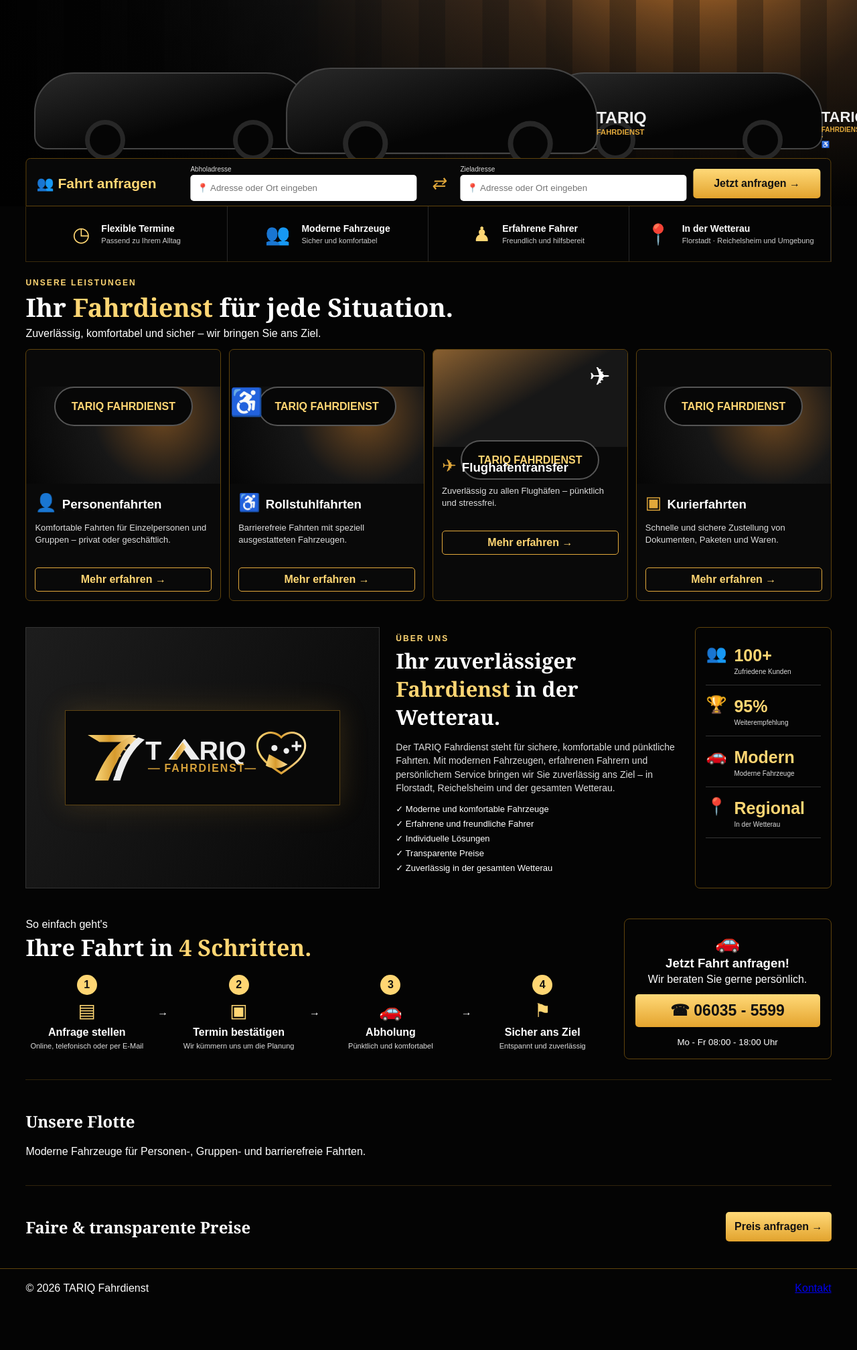
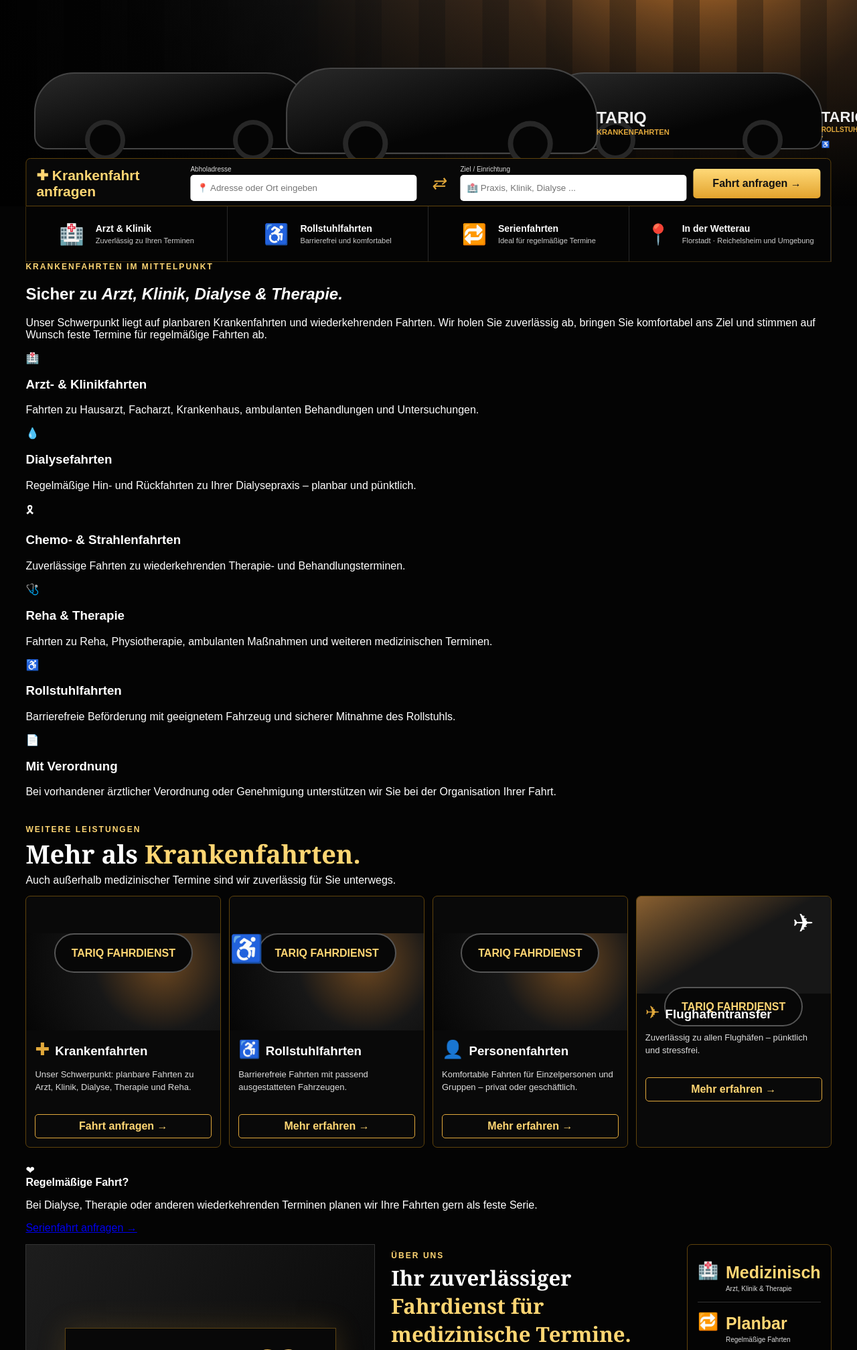
Before and after one commit to raheel5599/Fahrdienst_website, a plain HTML site: page index.html in a window 1280 px wide. Shown: the part 398-2413 px from the top of the page at 67% size. Before the commit the page ends 2350 px from the top, so only its background shows below. Drawn offline with Linux system fonts and the light colour scheme.

Commit message:
Refocus Fahrdienst website on Krankenfahrten

```diff
--- a/index.html
+++ b/index.html
@@ -1,9 +1,21 @@
-<!doctype html><html lang="de"><head><meta charset="utf-8"><meta name="viewport" content="width=device-width,initial-scale=1"><meta name="theme-color" content="#050505"><title>TARIQ Fahrdienst | Wetterau</title><meta name="description" content="TARIQ Fahrdienst – Personenfahrten, Rollstuhlfahrten, Flughafentransfer und Kurierfahrten in der Wetterau."><link rel="stylesheet" href="styles.css"></head><body>
-<header><a class="brand" href="#start"><img src="logo.svg" alt="TARIQ Fahrdienst"></a><nav><a class="active" href="#start">Startseite</a><a href="#leistungen">Leistungen</a><a href="#flotte">Unsere Flotte</a><a href="#preise">Preise</a><a href="#ueber">Über uns</a><a href="#kontakt">Kontakt</a></nav><div class="headcall"><a href="tel:+4960355599">☎ 06035 - 5599</a><small>Mo - Fr 08:00 - 18:00 Uhr</small></div></header>
-<main id="start"><section class="hero"><div class="heroShade"></div><div class="heroLogo"><img src="logo.svg" alt="TARIQ Fahrdienst"><p>WIR BRINGEN SIE SICHER ANS ZIEL.</p><div class="values"><span>🛡<b>SICHER</b></span><span>♡<b>ZUVERLÄSSIG</b></span><span>👥<b>PERSÖNLICH</b></span><span>◷<b>PÜNKTLICH</b></span></div></div><div class="vehicleStage"><div class="vehicle v1">TARIQ<small>FAHRDIENST</small></div><div class="vehicle v2">TARIQ<small>FAHRDIENST</small></div><div class="vehicle v3">TARIQ<small>FAHRDIENST · ♿</small></div></div>
-<div class="request"><strong>👥 Fahrt anfragen</strong><label>Abholadresse<input placeholder="📍 Adresse oder Ort eingeben"></label><i>⇄</i><label>Zieladresse<input placeholder="📍 Adresse oder Ort eingeben"></label><a href="#kontakt">Jetzt anfragen →</a></div></section>
-<section class="benefits wrap"><article>◷<div><b>Flexible Termine</b><small>Passend zu Ihrem Alltag</small></div></article><article>👥<div><b>Moderne Fahrzeuge</b><small>Sicher und komfortabel</small></div></article><article>♟<div><b>Erfahrene Fahrer</b><small>Freundlich und hilfsbereit</small></div></article><article>📍<div><b>In der Wetterau</b><small>Florstadt · Reichelsheim und Umgebung</small></div></article></section>
-<section id="leistungen" class="services wrap"><p class="eyebrow">UNSERE LEISTUNGEN</p><h1>Ihr <em>Fahrdienst</em> für jede Situation.</h1><p>Zuverlässig, komfortabel und sicher – wir bringen Sie ans Ziel.</p><div class="cards"><article><div class="photo carphoto"></div><div><span>👤</span><h3>Personenfahrten</h3><p>Komfortable Fahrten für Einzelpersonen und Gruppen – privat oder geschäftlich.</p><a href="#kontakt">Mehr erfahren →</a></div></article><article><div class="photo wheelphoto"></div><div><span>♿</span><h3>Rollstuhlfahrten</h3><p>Barrierefreie Fahrten mit speziell ausgestatteten Fahrzeugen.</p><a href="#kontakt">Mehr erfahren →</a></div></article><article><div class="photo airportphoto"></div><div><span>✈</span><h3>Flughafentransfer</h3><p>Zuverlässig zu allen Flughäfen – pünktlich und stressfrei.</p><a href="#kontakt">Mehr erfahren →</a></div></article><article><div class="photo courierphoto"></div><div><span>▣</span><h3>Kurierfahrten</h3><p>Schnelle und sichere Zustellung von Dokumenten, Paketen und Waren.</p><a href="#kontakt">Mehr erfahren →</a></div></article></div></section>
-<section id="ueber" class="about wrap"><div class="office"><img src="logo.svg" alt="TARIQ Fahrdienst"></div><div class="aboutText"><p class="eyebrow">ÜBER UNS</p><h2>Ihr zuverlässiger<br><em>Fahrdienst</em> in der Wetterau.</h2><p>Der TARIQ Fahrdienst steht für sichere, komfortable und pünktliche Fahrten. Mit modernen Fahrzeugen, erfahrenen Fahrern und persönlichem Service bringen wir Sie zuverlässig ans Ziel – in Florstadt, Reichelsheim und der gesamten Wetterau.</p><ul><li>✓ Moderne und komfortable Fahrzeuge</li><li>✓ Erfahrene und freundliche Fahrer</li><li>✓ Individuelle Lösungen</li><li>✓ Transparente Preise</li><li>✓ Zuverlässig in der gesamten Wetterau</li></ul></div><aside><div>👥 <b>100+</b><small>Zufriedene Kunden</small></div><div>🏆 <b>95%</b><small>Weiterempfehlung</small></div><div>🚗 <b>Modern</b><small>Moderne Fahrzeuge</small></div><div>📍 <b>Regional</b><small>In der Wetterau</small></div></aside></section>
-<section class="steps wrap"><div><p>So einfach geht's</p><h2>Ihre Fahrt in <em>4 Schritten.</em></h2><div class="stepgrid"><article><b>1</b><span>▤</span><strong>Anfrage stellen</strong><small>Online, telefonisch oder per E-Mail</small></article><i>→</i><article><b>2</b><span>▣</span><strong>Termin bestätigen</strong><small>Wir kümmern uns um die Planung</small></article><i>→</i><article><b>3</b><span>🚗</span><strong>Abholung</strong><small>Pünktlich und komfortabel</small></article><i>→</i><article><b>4</b><span>⚑</span><strong>Sicher ans Ziel</strong><small>Entspannt und zuverlässig</small></article></div></div><aside id="kontakt"><span>🚗</span><h3>Jetzt Fahrt anfragen!</h3><p>Wir beraten Sie gerne persönlich.</p><a href="tel:+4960355599">☎ 06035 - 5599</a><small>Mo - Fr 08:00 - 18:00 Uhr</small></aside></section>
-<section id="flotte" class="flotte wrap"><h2>Unsere Flotte</h2><p>Moderne Fahrzeuge für Personen-, Gruppen- und barrierefreie Fahrten.</p></section><section id="preise" class="prices wrap"><h2>Faire & transparente Preise</h2><a href="#kontakt">Preis anfragen →</a></section></main><footer><div class="wrap">© 2026 TARIQ Fahrdienst <a href="#kontakt">Kontakt</a></div></footer></body></html>
+<!doctype html><html lang="de"><head><meta charset="utf-8"><meta name="viewport" content="width=device-width,initial-scale=1"><meta name="theme-color" content="#050505"><title>TARIQ Fahrdienst | Krankenfahrten in der Wetterau</title><meta name="description" content="TARIQ Fahrdienst – Krankenfahrten, Dialysefahrten, Arzt- und Klinikfahrten, Rollstuhlfahrten und weitere Fahrdienste in der Wetterau."><link rel="stylesheet" href="styles.css"></head><body>
+<header><a class="brand" href="#start"><img src="logo.svg" alt="TARIQ Fahrdienst"></a><nav><a class="active" href="#start">Startseite</a><a href="#krankenfahrten">Krankenfahrten</a><a href="#leistungen">Leistungen</a><a href="#ablauf">Ablauf</a><a href="#ueber">Über uns</a><a href="#kontakt">Kontakt</a></nav><div class="headcall"><a href="tel:+4960355599">☎ 06035 - 5599</a><small>Persönlich für Sie da</small></div></header>
+<main id="start">
+<section class="hero"><div class="heroShade"></div><div class="heroLogo"><img src="logo.svg" alt="TARIQ Fahrdienst"><p>WIR BRINGEN SIE SICHER ANS ZIEL.</p><div class="values"><span>🛡<b>SICHER</b></span><span>♡<b>ZUVERLÄSSIG</b></span><span>👥<b>PERSÖNLICH</b></span><span>◷<b>PÜNKTLICH</b></span></div></div><div class="vehicleStage"><div class="vehicle v1">TARIQ<small>ARZT- & KLINIKFAHRTEN</small></div><div class="vehicle v2">TARIQ<small>KRANKENFAHRTEN</small></div><div class="vehicle v3">TARIQ<small>ROLLSTUHLFAHRTEN · ♿</small></div></div>
+<div class="request"><strong>✚ Krankenfahrt anfragen</strong><label>Abholadresse<input placeholder="📍 Adresse oder Ort eingeben"></label><i>⇄</i><label>Ziel / Einrichtung<input placeholder="🏥 Praxis, Klinik, Dialyse ..."></label><a href="#kontakt">Fahrt anfragen →</a></div></section>
+
+<section class="benefits wrap"><article>🏥<div><b>Arzt & Klinik</b><small>Zuverlässig zu Ihren Terminen</small></div></article><article>♿<div><b>Rollstuhlfahrten</b><small>Barrierefrei und komfortabel</small></div></article><article>🔁<div><b>Serienfahrten</b><small>Ideal für regelmäßige Termine</small></div></article><article>📍<div><b>In der Wetterau</b><small>Florstadt · Reichelsheim und Umgebung</small></div></article></section>
+
+<section id="krankenfahrten" class="patient-focus wrap"><div class="section-title"><p class="eyebrow">KRANKENFAHRTEN IM MITTELPUNKT</p><h1>Sicher zu <em>Arzt, Klinik, Dialyse & Therapie.</em></h1><p>Unser Schwerpunkt liegt auf planbaren Krankenfahrten und wiederkehrenden Fahrten. Wir holen Sie zuverlässig ab, bringen Sie komfortabel ans Ziel und stimmen auf Wunsch feste Termine für regelmäßige Fahrten ab.</p></div><div class="patient-grid"><article class="featured"><span>🏥</span><h3>Arzt- & Klinikfahrten</h3><p>Fahrten zu Hausarzt, Facharzt, Krankenhaus, ambulanten Behandlungen und Untersuchungen.</p></article><article><span>💧</span><h3>Dialysefahrten</h3><p>Regelmäßige Hin- und Rückfahrten zu Ihrer Dialysepraxis – planbar und pünktlich.</p></article><article><span>🎗</span><h3>Chemo- & Strahlenfahrten</h3><p>Zuverlässige Fahrten zu wiederkehrenden Therapie- und Behandlungsterminen.</p></article><article><span>🩺</span><h3>Reha & Therapie</h3><p>Fahrten zu Reha, Physiotherapie, ambulanten Maßnahmen und weiteren medizinischen Terminen.</p></article><article><span>♿</span><h3>Rollstuhlfahrten</h3><p>Barrierefreie Beförderung mit geeignetem Fahrzeug und sicherer Mitnahme des Rollstuhls.</p></article><article><span>📄</span><h3>Mit Verordnung</h3><p>Bei vorhandener ärztlicher Verordnung oder Genehmigung unterstützen wir Sie bei der Organisation Ihrer Fahrt.</p></article></div></section>
+
+<section id="leistungen" class="services wrap"><p class="eyebrow">WEITERE LEISTUNGEN</p><h1>Mehr als <em>Krankenfahrten.</em></h1><p>Auch außerhalb medizinischer Termine sind wir zuverlässig für Sie unterwegs.</p><div class="cards"><article><div class="photo medicalphoto"></div><div><span>✚</span><h3>Krankenfahrten</h3><p>Unser Schwerpunkt: planbare Fahrten zu Arzt, Klinik, Dialyse, Therapie und Reha.</p><a href="#kontakt">Fahrt anfragen →</a></div></article><article><div class="photo wheelphoto"></div><div><span>♿</span><h3>Rollstuhlfahrten</h3><p>Barrierefreie Fahrten mit passend ausgestatteten Fahrzeugen.</p><a href="#kontakt">Mehr erfahren →</a></div></article><article><div class="photo carphoto"></div><div><span>👤</span><h3>Personenfahrten</h3><p>Komfortable Fahrten für Einzelpersonen und Gruppen – privat oder geschäftlich.</p><a href="#kontakt">Mehr erfahren →</a></div></article><article><div class="photo airportphoto"></div><div><span>✈</span><h3>Flughafentransfer</h3><p>Zuverlässig zu allen Flughäfen – pünktlich und stressfrei.</p><a href="#kontakt">Mehr erfahren →</a></div></article></div></section>
+
+<section class="care-banner wrap"><div><span>❤</span><div><strong>Regelmäßige Fahrt?</strong><p>Bei Dialyse, Therapie oder anderen wiederkehrenden Terminen planen wir Ihre Fahrten gern als feste Serie.</p></div></div><a href="#kontakt">Serienfahrt anfragen →</a></section>
+
+<section id="ueber" class="about wrap"><div class="office"><img src="logo.svg" alt="TARIQ Fahrdienst"></div><div class="aboutText"><p class="eyebrow">ÜBER UNS</p><h2>Ihr zuverlässiger<br><em>Fahrdienst für medizinische Termine.</em></h2><p>Der TARIQ Fahrdienst ist auf sichere, komfortable und pünktliche Beförderung ausgerichtet. Besonders wichtig sind uns ein ruhiger Umgang, persönliche Betreuung und eine verlässliche Terminplanung bei regelmäßigen Krankenfahrten.</p><ul><li>✓ Schwerpunkt Krankenfahrten</li><li>✓ Planbare Serien- und Wiederholungsfahrten</li><li>✓ Rollstuhlgerechte Beförderung</li><li>✓ Freundliche und hilfsbereite Fahrer</li><li>✓ Fahrten in Florstadt, Reichelsheim und der Wetterau</li></ul></div><aside><div>🏥 <b>Medizinisch</b><small>Arzt, Klinik & Therapie</small></div><div>🔁 <b>Planbar</b><small>Regelmäßige Fahrten</small></div><div>♿ <b>Barrierefrei</b><small>Rollstuhlfahrten</small></div><div>📍 <b>Regional</b><small>In der Wetterau</small></div></aside></section>
+
+<section id="ablauf" class="steps wrap"><div><p>So einfach geht's</p><h2>Ihre Krankenfahrt in <em>4 Schritten.</em></h2><div class="stepgrid"><article><b>1</b><span>☎</span><strong>Fahrt anfragen</strong><small>Termin, Abholort und Ziel mitteilen</small></article><i>→</i><article><b>2</b><span>📄</span><strong>Unterlagen klären</strong><small>Falls vorhanden: Verordnung oder Genehmigung bereithalten</small></article><i>→</i><article><b>3</b><span>🚗</span><strong>Pünktliche Abholung</strong><small>Wir holen Sie zum vereinbarten Zeitpunkt ab</small></article><i>→</i><article><b>4</b><span>🏥</span><strong>Sicher ans Ziel</strong><small>Komfortabel zur Praxis, Klinik oder Therapie</small></article></div></div><aside id="kontakt"><span>✚</span><h3>Krankenfahrt anfragen</h3><p>Wir beraten Sie persönlich zu Einzel- und Serienfahrten.</p><a href="tel:+4960355599">☎ 06035 - 5599</a><small>Persönliche Terminabsprache</small></aside></section>
+
+<section id="flotte" class="flotte wrap"><h2>Unsere Flotte</h2><p>Moderne Fahrzeuge für Kranken-, Rollstuhl-, Personen- und Gruppenfahrten.</p></section>
+<section id="preise" class="prices wrap"><div><h2>Faire & transparente Abrechnung</h2><p>Die konkrete Abrechnung hängt von Fahrtart, Strecke und gegebenenfalls Verordnung oder Genehmigung ab.</p></div><a href="#kontakt">Abrechnung anfragen →</a></section>
+</main><footer><div class="wrap">© 2026 TARIQ Fahrdienst <a href="#kontakt">Kontakt</a></div></footer></body></html>
```
